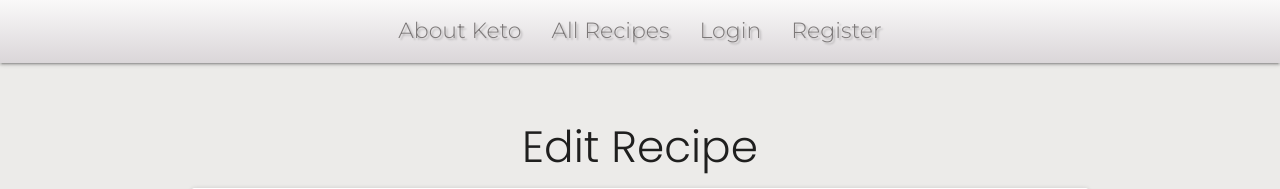
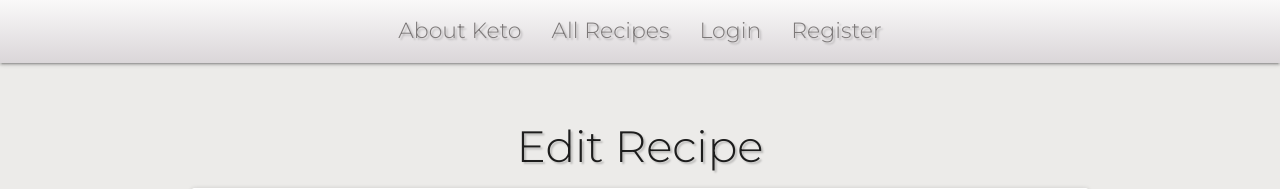
Before and after one commit to Code-Institute-Submissions/kasias-KETO-cookbook, a Flask app: template templates/edit_recipe.html in a window 1280 px wide. Shown: the part 308-497 px from the top of the page. Run offline with Flask 2, Linux system fonts and the light colour scheme; the template is opened without the code that fills it, so the values that code supplies are empty; some libraries are stand-ins or nearby versions.

Commit message:
Added correct text class to Edit Recipe heading, it was Poppins, it should be Montserrat

```diff
--- a/templates/edit_recipe.html
+++ b/templates/edit_recipe.html
@@ -1,6 +1,6 @@
 {% extends "base.html" %} {% block content %}
 
-<h3 class="center-align">Edit Recipe</h3>
+<h3 class="center-align text-shadow">Edit Recipe</h3>
 
 <div class="row card-panel gret lighten-5">
     <form class="col s12" method="POST" action="{{ url_for('edit_recipe', recipe_id=recipe._id) }}">
```
